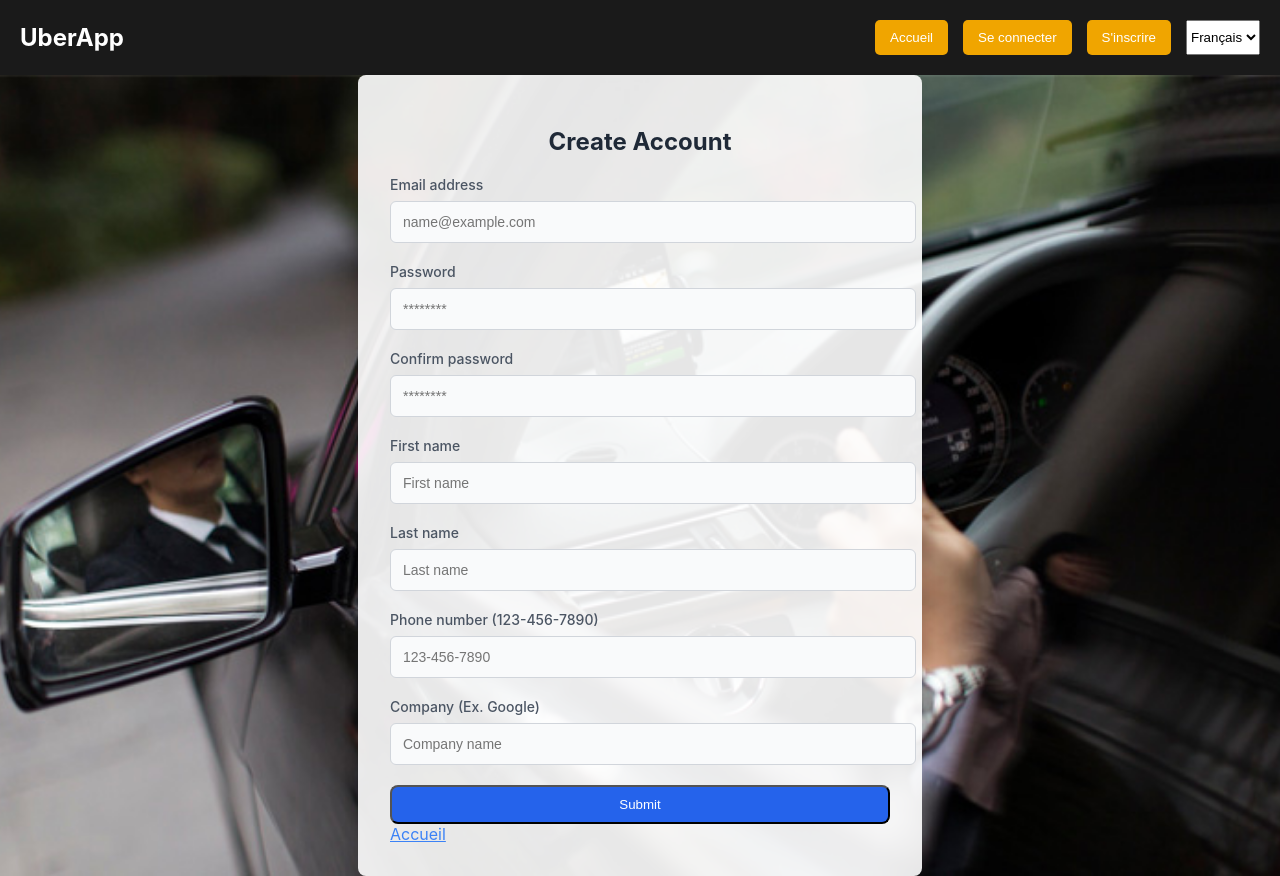
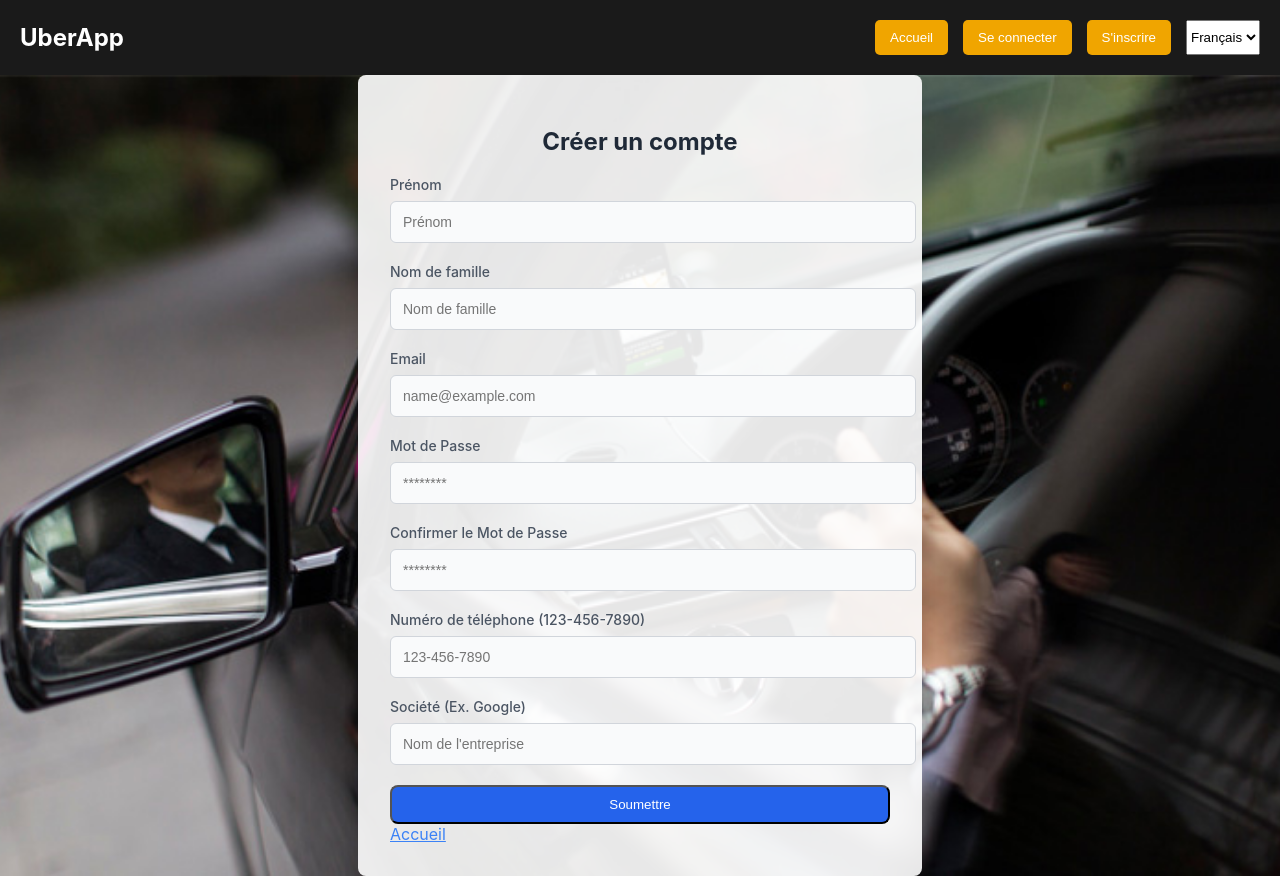
Before and after one commit to IvineCabrelle/frontend, a React (Create React App) app in the folder uberapp/: page /signup in a window 1280 px wide. Built offline with nearby package versions, Linux system fonts and the light colour scheme.

Commit message:
evolution tout les scripts terminé uniquement welcome est encore en cours

```diff
--- a/uberapp/package.json
+++ b/uberapp/package.json
@@ -3,10 +3,16 @@
   "version": "0.1.0",
   "private": true,
   "dependencies": {
+    "@react-google-maps/api": "^2.20.3",
     "@testing-library/jest-dom": "^5.17.0",
     "@testing-library/react": "^13.4.0",
     "@testing-library/user-event": "^13.5.0",
     "axios": "^1.7.7",
+    "bcryptjs": "^2.4.3",
+    "cors": "^2.8.5",
+    "express": "^4.21.1",
+    "jsonwebtoken": "^9.0.2",
+    "mongoose": "^8.7.2",
     "react": "^18.3.1",
     "react-dom": "^18.3.1",
     "react-router-dom": "^6.27.0",
--- a/uberapp/src/App.js
+++ b/uberapp/src/App.js
@@ -4,7 +4,8 @@ import Header from './components/Header';
 import Login from './components/Login';
 import Signup from './components/Signup';
 import Home from './components/Home';
-import { LanguageProvider } from './components/LanguageContext';  // Importer le LanguageProvider
+import { LanguageProvider } from './components/LanguageContext'; // Importer le LanguageProvider
+import Welcome from './components/welcome';
 
 const App = () => {
   return (
@@ -13,6 +14,7 @@ const App = () => {
         <Header />
         <Routes>
           <Route path="/" element={<Home />} />
+          <Route path="/welcome" element={<Welcome />} />
           <Route path="/login" element={<Login />} />
           <Route path="/signup" element={<Signup />} />
           {/* Autres routes */}
--- a/uberapp/src/components/Header.js
+++ b/uberapp/src/components/Header.js
@@ -1,7 +1,7 @@
 import React from 'react';
 import { useNavigate } from 'react-router-dom';
 import './Header.css'; // Assurez-vous de créer ce fichier pour les styles
-import { useLanguage } from './LanguageContext';  // Importer le contexte
+import { useLanguage } from './LanguageContext';   // Importer le contexte
 
 const Header = () => {
   const navigate = useNavigate();
--- a/uberapp/src/components/Login.js
+++ b/uberapp/src/components/Login.js
@@ -7,14 +7,30 @@ const Login = () => {
   const [password, setPassword] = useState('');
   const navigate = useNavigate();
 
-  const handleSubmit = (e) => {
+  const handleSubmit = async (e) => {
     e.preventDefault();
     console.log("Login form submitted");
 
-    // Logique de connexion (vous pouvez remplacer ceci par votre propre logique d'authentification)
-    if (email && password) {
-      // Redirection vers la page de bienvenue (vous pouvez personnaliser cette logique)
-      navigate('/welcome', { state: { name: "VotreNom", lastName: "VotrePrénom" } });
+    // Envoi des données à l'API
+    try {
+      const response = await fetch('http://localhost:5000/api/login', {
+        method: 'POST',
+        headers: {
+          'Content-Type': 'application/json',
+        },
+        body: JSON.stringify({ email, password }),
+      });
+
+      if (response.ok) {
+        const userData = await response.json();
+
+        // Redirigez vers la page de bienvenue avec les données de l'utilisateur
+        navigate('/welcome', { state: { name: userData.firstName, lastName: userData.lastName } });
+      } else {
+        alert('Email ou mot de passe incorrect');
+      }
+    } catch (error) {
+      console.error('Erreur:', error);
     }
   };
 
@@ -48,26 +64,9 @@ const Login = () => {
           />
         </div>
 
-        <div className="form-group checkbox-group">
-          <input
-            id="remember"
-            type="checkbox"
-            className="checkbox"
-          />
-          <label htmlFor="remember" className="checkbox-label">Se souvenir de moi</label>
-        </div>
-
-        <button
-          type="submit"
-          className="submit-button"
-        >
-          Soumettre
-        </button>
+        <button type="submit" className="submit-button">Soumettre</button>
 
         <p className="footer-text">
-          Déjà un compte?
-          <Link to="/login" className="login-link">Se connecter</Link>
-          <br />
           Pas de compte?
           <Link to="/signup" className="login-link">S'inscrire</Link>
         </p>
--- a/uberapp/src/components/Signup.js
+++ b/uberapp/src/components/Signup.js
@@ -1,119 +1,144 @@
-import React from 'react';
-import { Link, useNavigate } from 'react-router-dom'; //  useNavigate
+import React, { useState } from 'react';
+import { Link, useNavigate } from 'react-router-dom';
 import './Signup.css';
 
 const Signup = () => {
+  const [firstName, setFirstName] = useState('');
+  const [lastName, setLastName] = useState('');
+  const [email, setEmail] = useState('');
+  const [password, setPassword] = useState('');
+  const [confirmPassword, setConfirmPassword] = useState('');
+  const [phone, setPhone] = useState('');
+  const [company, setCompany] = useState('');
   const navigate = useNavigate();
 
-  const handleSubmit = (e) => {
+  const handleSubmit = async (e) => {
     e.preventDefault();
     console.log("Form submitted");
-    // Redirigez vers la page de connexion après soumission
+
+    if (password !== confirmPassword) {
+      alert("Les mots de passe ne correspondent pas");
+      return;
+    }
+
+    // Envoi des données à l'API
+    try {
+      const response = await fetch('http://localhost:5000/api/signup', {
+        method: 'POST',
+        headers: {
+          'Content-Type': 'application/json',
+        },
+        body: JSON.stringify({ firstName, lastName, email, password, phone, company }),
+      });
+
+      if (response.ok) {
         navigate('/login');
+      } else {
+        alert('Erreur lors de la création de l\'utilisateur');
+      }
+    } catch (error) {
+      console.error('Erreur:', error);
+    }
   };
 
   return (
     <div className="signup-container">
       <form onSubmit={handleSubmit} className="signup-form">
-        <h2 className="signup-title">Create Account</h2>
+        <h2 className="signup-title">Créer un compte</h2>
 
         <div className="form-group">
-          <label htmlFor="floating_email" className="form-label">Email address</label>
+          <label htmlFor="floating_first_name" className="form-label">Prénom</label>
           <input
-            type="email"
-            name="floating_email"
-            id="floating_email"
+            type="text"
+            id="floating_first_name"
             className="form-input"
-            placeholder="name@example.com"
+            placeholder="Prénom"
+            value={firstName}
+            onChange={(e) => setFirstName(e.target.value)}
+            required
+          />
+        </div>
+        <div className="form-group">
+          <label htmlFor="floating_last_name" className="form-label">Nom de famille</label>
+          <input
+            type="text"
+            id="floating_last_name"
+            className="form-input"
+            placeholder="Nom de famille"
+            value={lastName}
+            onChange={(e) => setLastName(e.target.value)}
             required
           />
         </div>
 
         <div className="form-group">
-          <label htmlFor="floating_password" className="form-label">Password</label>
+          <label htmlFor="email" className="form-label">Email</label>
           <input
-            type="password"
-            name="floating_password"
-            id="floating_password"
+            type="email"
+            id="email"
             className="form-input"
-            placeholder="********"
+            placeholder="name@example.com"
+            value={email}
+            onChange={(e) => setEmail(e.target.value)}
             required
           />
         </div>
 
         <div className="form-group">
-          <label htmlFor="floating_repeat_password" className="form-label">Confirm password</label>
+          <label htmlFor="password" className="form-label">Mot de Passe</label>
           <input
             type="password"
-            name="repeat_password"
-            id="floating_repeat_password"
+            id="password"
             className="form-input"
             placeholder="********"
+            value={password}
+            onChange={(e) => setPassword(e.target.value)}
             required
           />
         </div>
 
-        <div className="grid md:grid-cols-2 md:gap-6">
         <div className="form-group">
-            <label htmlFor="floating_first_name" className="form-label">First name</label>
+          <label htmlFor="confirm_password" className="form-label">Confirmer le Mot de Passe</label>
           <input
-              type="text"
-              name="floating_first_name"
-              id="floating_first_name"
+            type="password"
+            id="confirm_password"
             className="form-input"
-              placeholder="First name"
+            placeholder="********"
+            value={confirmPassword}
+            onChange={(e) => setConfirmPassword(e.target.value)}
             required
           />
         </div>
+
         <div className="form-group">
-            <label htmlFor="floating_last_name" className="form-label">Last name</label>
+          <label htmlFor="floating_phone" className="form-label">Numéro de téléphone (123-456-7890)</label>
           <input
-              type="text"
-              name="floating_last_name"
-              id="floating_last_name"
+            type="tel"
+            pattern="[0-9]{3}-[0-9]{3}-[0-9]{4}"
+            id="floating_phone"
             className="form-input"
-              placeholder="Last name"
+            placeholder="123-456-7890"
+            value={phone}
+            onChange={(e) => setPhone(e.target.value)}
             required
           />
         </div>
-        </div>
 
-        <div className="grid md:grid-cols-2 md:gap-6">
         <div className="form-group">
-            <label htmlFor="floating_phone" className="form-label">Phone number (123-456-7890)</label>
+          <label htmlFor="floating_company" className="form-label">Société (Ex. Google)</label>
           <input
-              type="tel"
-              pattern="[0-9]{3}-[0-9]{3}-[0-9]{4}"
-              name="floating_phone"
-              id="floating_phone"
+            type="text"
+            id="floating_company"
             className="form-input"
-              placeholder="123-456-7890"
+            placeholder="Nom de l'entreprise"
+            value={company}
+            onChange={(e) => setCompany(e.target.value)}
             required
           />
         </div>
-          <div className="form-group">
-            <label htmlFor="floating_company" className="form-label">Company (Ex. Google)</label>
-            <input
-              type="text"
-              name="floating_company"
-              id="floating_company"
-              className="form-input"
-              placeholder="Company name"
-              required
-            />
-          </div>
-        </div>
 
-        <button
-          type="submit"
-          className="submit-button"
-        >
-          Submit
-        </button>
-
-        <Link to="/" className="login-link">
-          Accueil
-        </Link>
+        <button type="submit" className="submit-button">Soumettre</button>
+        <Link to="/" className="login-link">Accueil</Link>
       </form>
     </div>
   );
```
Also changed, not shown: uberapp/src/components/welcome.js (+14 -14 lines), uberapp/src/components/accueil.jpeg (deleted), 1 other file (tests, documents, lock files or other folders). Lines whose indentation alone changed are shown as unchanged.
